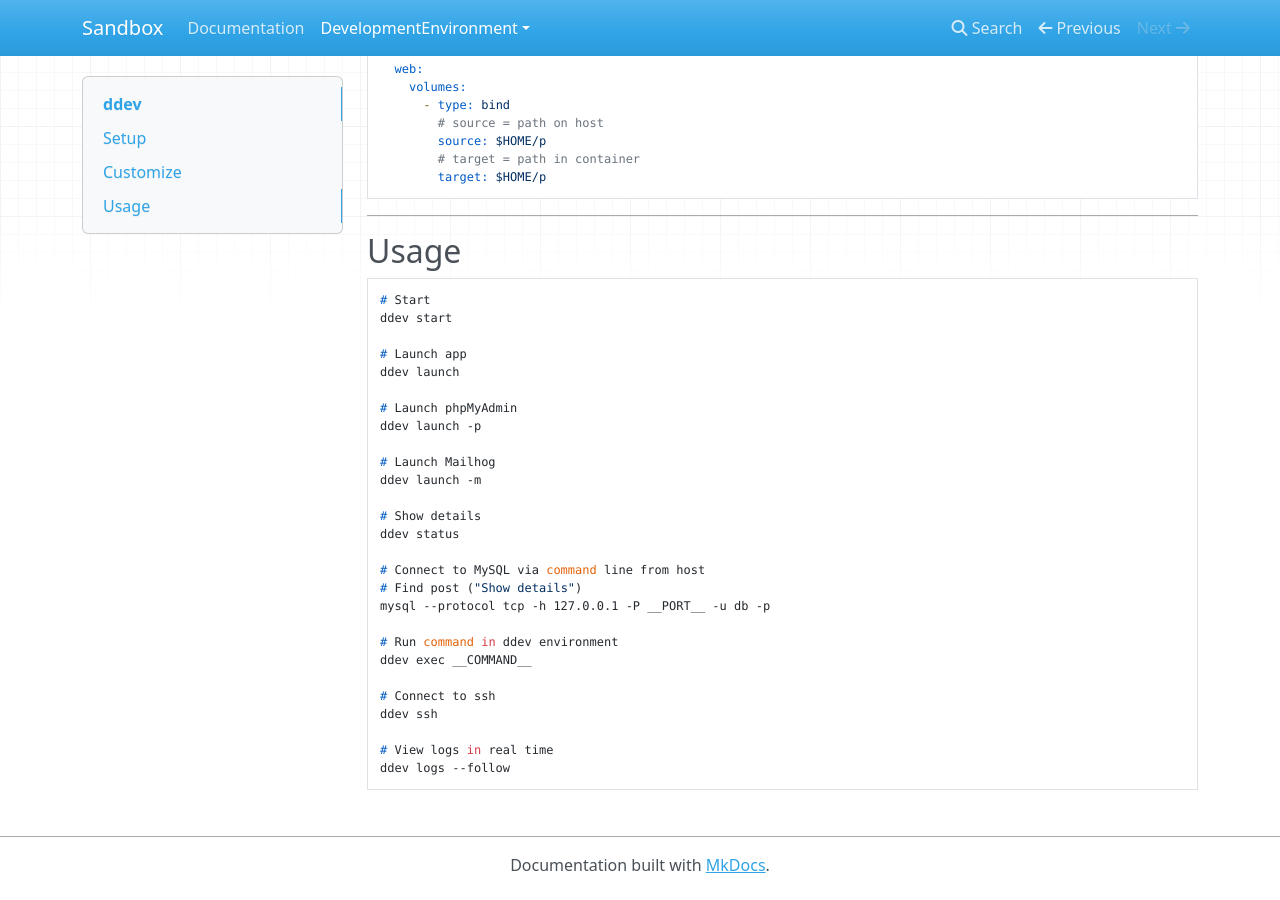
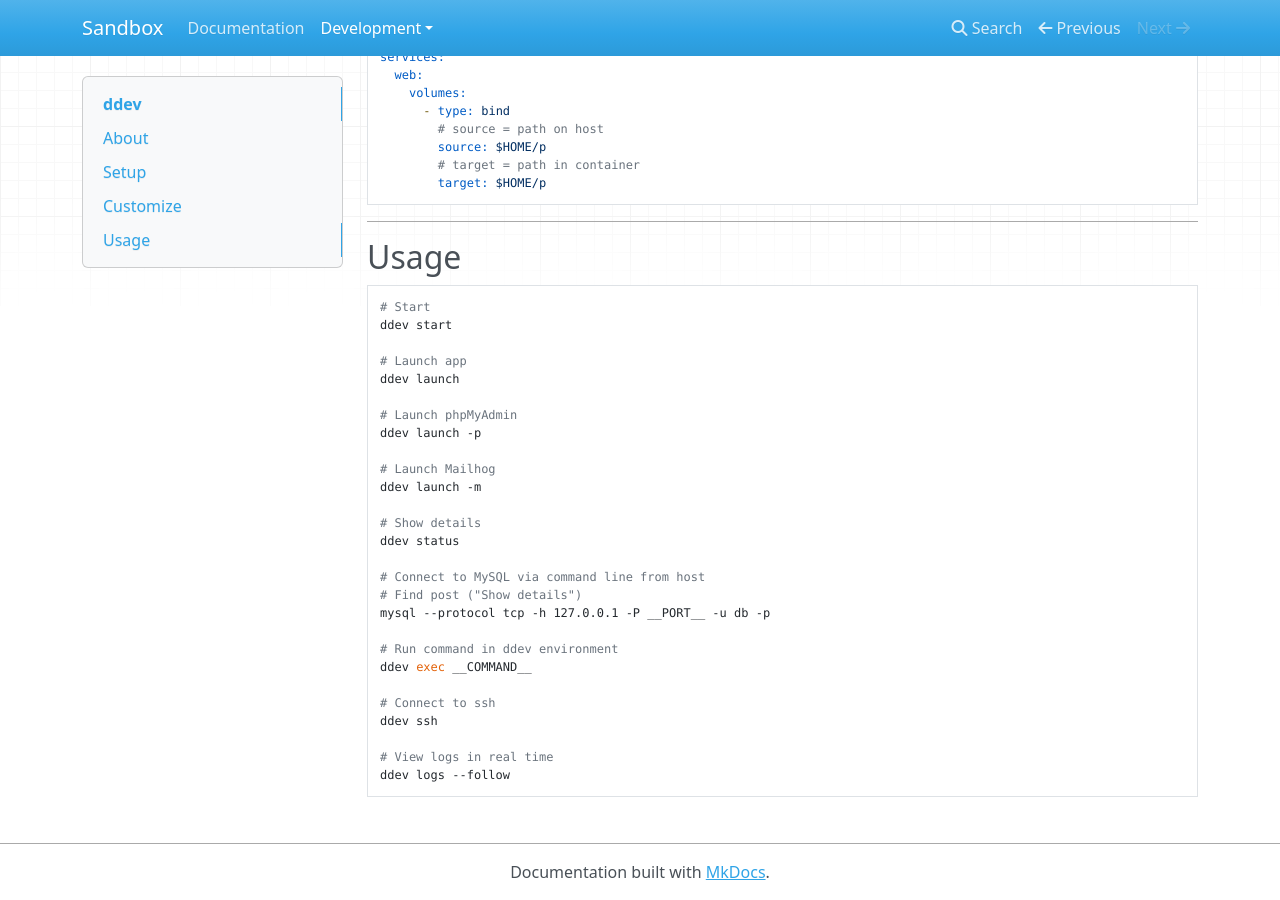
Before and after one commit to webservco/sandbox, an MkDocs documentation site: the page built from docs/Development/Environment/ddev.md, in a window 1280 px wide and 900 px high, scrolled down 799 px. Built offline with MkDocs 1.6.1, drawn with Linux system fonts in a browser that asks for light colours; nearby versions of some CDN libraries; some of the changed text lies outside the part shown.

Commit message:
Update ddev notes

````diff
--- a/docs/DevelopmentEnvironment/ddev.md
+++ b/docs/Development/Environment/ddev.md
@@ -1,12 +1,12 @@
 # ddev
+
+## About
 
 - ["Docker-based PHP development environments."](https://ddev.com/)
 
-> Please see project source code for an example implementation.
-
 ## Setup
 
-```shell
+```sh
 ddev config
 ```
 
@@ -54,7 +54,7 @@ services:
 ## Usage
 
 
-```shell
+```sh
 # Start
 ddev start
 
````
